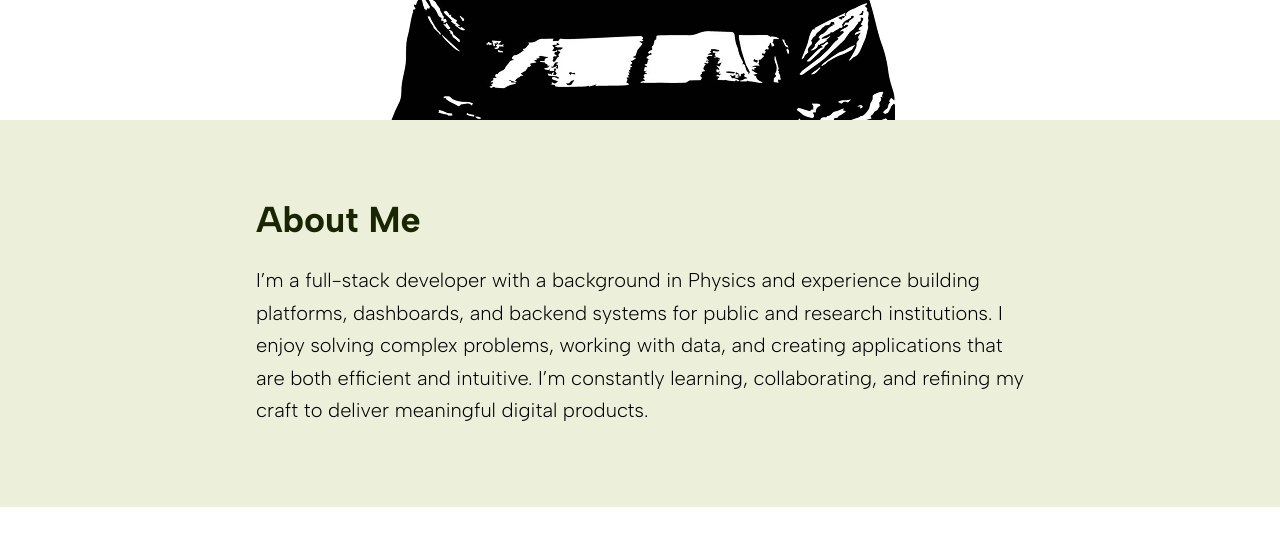
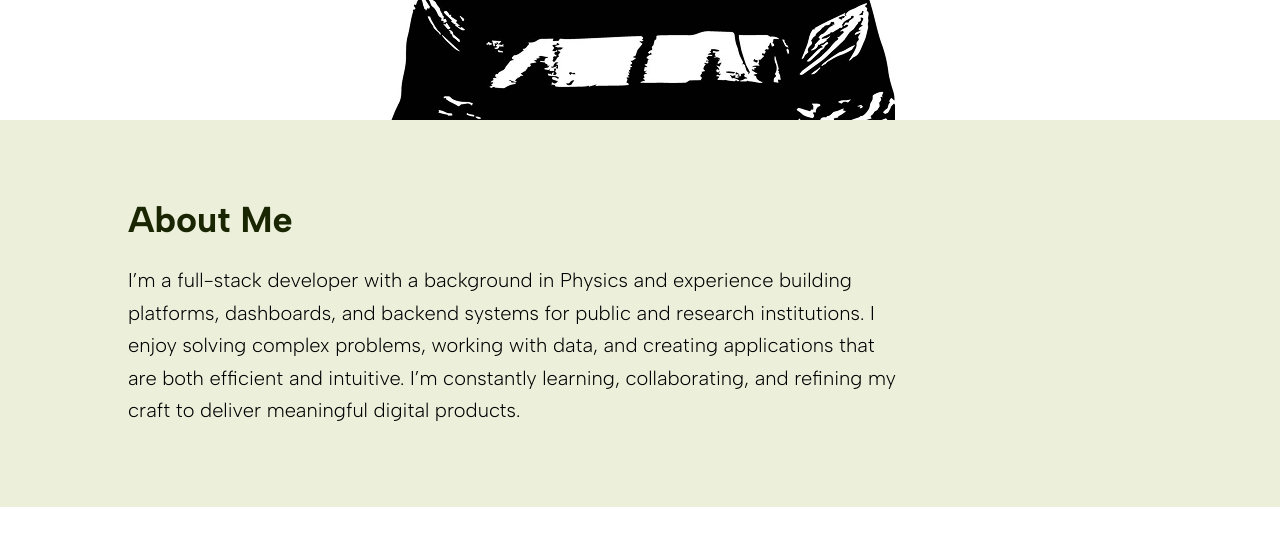
Before and after one commit to FernandoAlmeida2/my-portfolio, a Next.js app: page / in a window 1280 px wide. Shown: the part 860-1417 px from the top of the page. Built offline with nearby package versions, Linux system fonts and the light colour scheme.

Commit message:
style: about me alignment

```diff
--- a/app/page.tsx
+++ b/app/page.tsx
@@ -127,7 +127,7 @@ export default function Home() {
       ============================ */}
       <section
         id="about"
-        className="flex flex-col items-center py-20 px-6 md:px-16 lg:px-32 bg-[#ECF0DB] dark:bg-neutral-800"
+        className="flex flex-col py-20 px-6 md:px-16 lg:px-32 bg-[#ECF0DB] dark:bg-neutral-800"
       >
         <div>
           <h2 className="text-2xl md:text-4xl font-bold text-[#1A2601] dark:text-neutral-100 mb-6">
```
